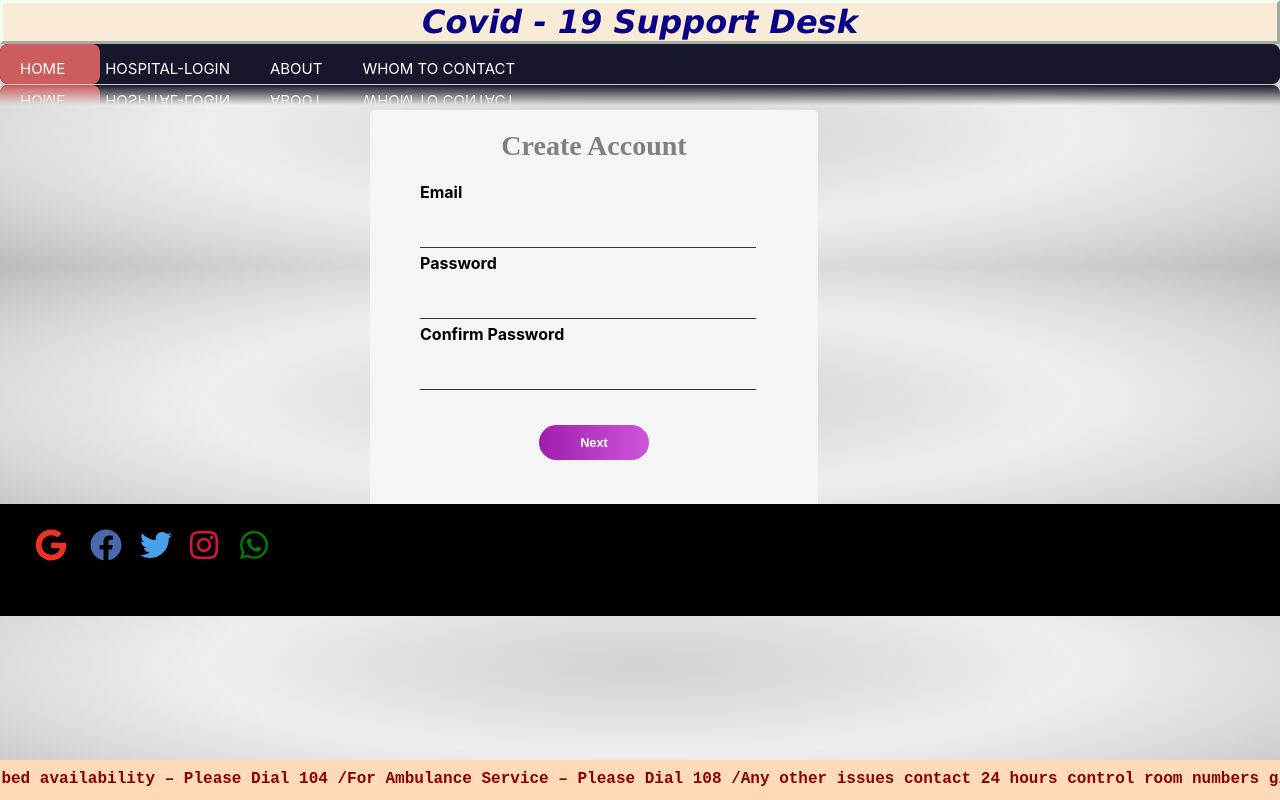
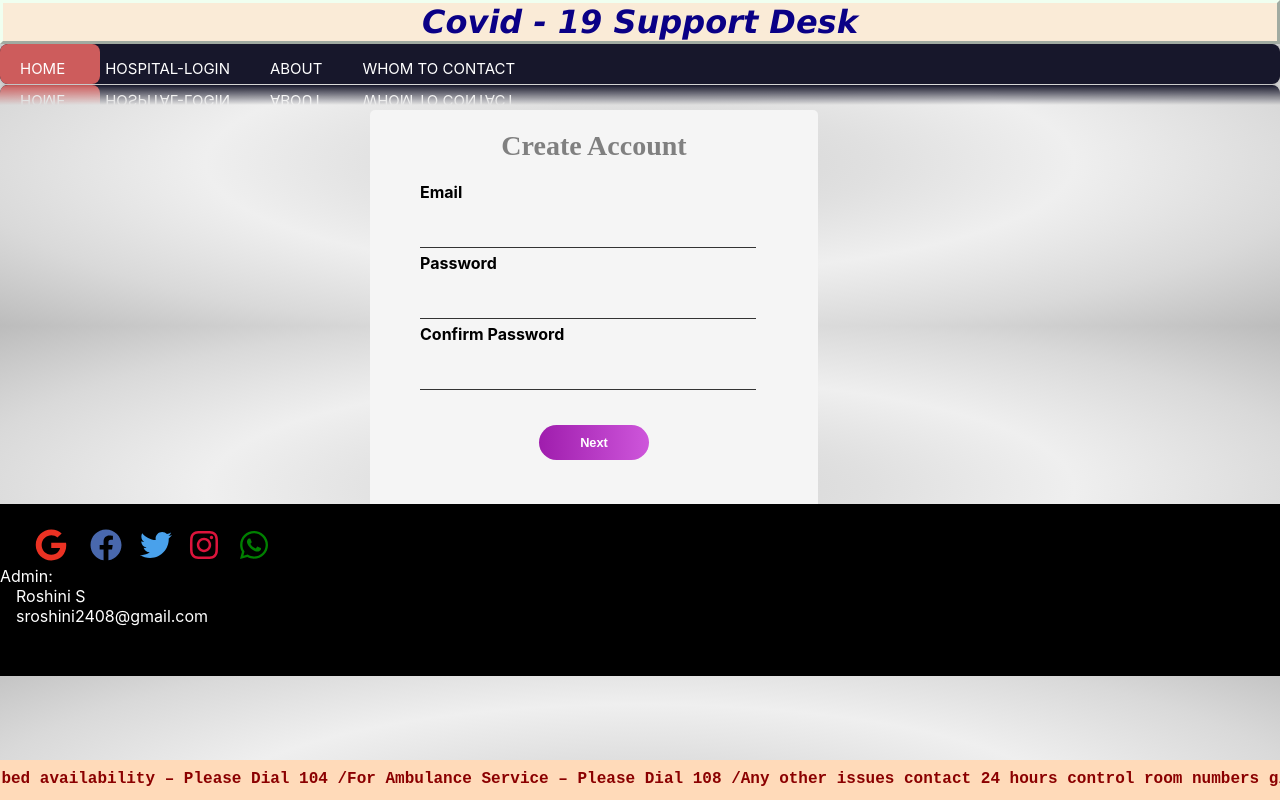
Before and after one commit to RoshiniSukumar/Covid-19-Support-Desk, a React (Create React App) app: page /registerform in a window 1280 px wide. Built offline with nearby package versions, Linux system fonts and the light colour scheme.

Commit message:
socialmediabar js

```diff
--- a/src/components/function/Socialmediabar.js
+++ b/src/components/function/Socialmediabar.js
@@ -41,7 +41,7 @@ export default function Socialmediabar() {
       >
         <FontAwesomeIcon icon={faWhatsapp} size="2x" />
       </a>
-
+      <p className="myinfo">Admin:<br/>&emsp;Roshini S<br/>&emsp;sroshini2408@gmail.com</p>
     </div>
   );
 }
```
